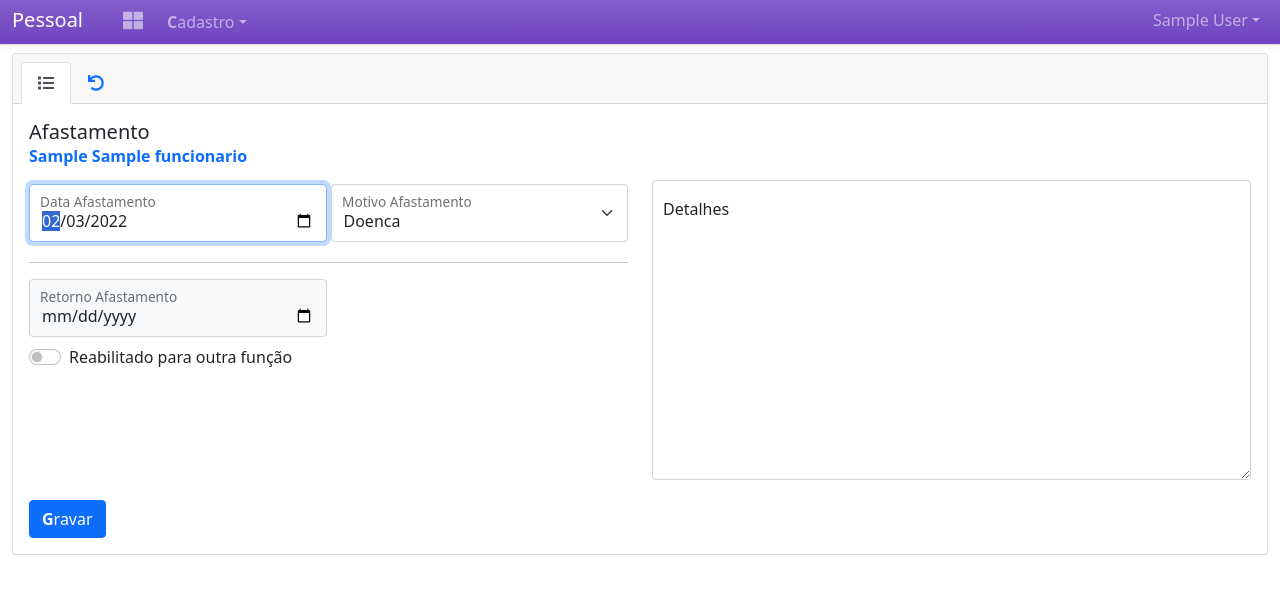
After one commit to castelhano/dot, a Django app: page /pessoal_afastamento_add/1 in a window 1280 px wide. The commit adds this page. Shown: the top 594 px of the page. Run offline with Django 3.2, Linux system fonts and the light colour scheme; a user stored in the database is signed in; tables that the repository leaves empty hold one stand-in row (values such as "Sample post"); some libraries are stand-ins or nearby versions.

Commit message:
Iniciado criacao de telas para afastamento

```diff
--- a/dot/app/pessoal/forms.py
+++ b/dot/app/pessoal/forms.py
@@ -1,5 +1,5 @@
 from django import forms
-from .models import Setor, Cargo, Funcionario, FuncaoFixa
+from .models import Setor, Cargo, Funcionario, FuncaoFixa, Afastamento
 from core.models import Empresa
 from django.contrib.auth.models import User
 from datetime import date
@@ -24,6 +24,16 @@ class FuncaoFixaForm(forms.ModelForm):
         model = FuncaoFixa
         fields = ['nome','cargos']
     nome = forms.ChoiceField(error_messages={'unique': 'Função Fixa para está função já tem associações'},choices=FuncaoFixa.FFIXA_CHOICES, widget=forms.Select(attrs={'class':'form-select bg-light fw-bold','autofocus':'autofocus'}))
+
+class AfastamentoForm(forms.ModelForm):
+    class Meta:
+        model = Afastamento
+        fields = ['funcionario','motivo','data_afastamento', 'data_retorno','reabilitado','detalhe']
+    motivo = forms.ChoiceField(required=False, choices=Afastamento.MOTIVO_AFASTAMENTO, widget=forms.Select(attrs={'class':'form-select'}))
+    data_afastamento = forms.DateField(required=False, initial=date.today(), widget=forms.TextInput(attrs={'class':'form-control','type':'date', 'autofocus':'autofocus'}))
+    data_retorno = forms.DateField(required=False, widget=forms.TextInput(attrs={'class':'form-control bg-light','type':'date', 'tabindex':'-1'}))
+    reabilitado = forms.BooleanField(required=False, initial=False, widget=forms.CheckboxInput(attrs={'class': 'form-check-input','role':'switch', 'tabindex':'-1'}))
+    detalhe = forms.CharField(required=False, widget=forms.Textarea(attrs={'class': 'form-control','placeholder':'Detalhes', 'style':'min-height:300px'}))
 
 
 class FuncionarioForm(forms.ModelForm):
--- a/dot/app/pessoal/urls.py
+++ b/dot/app/pessoal/urls.py
@@ -17,8 +17,13 @@ urlpatterns = [
     path('pessoal_funcionario_id/<int:id>',views.funcionario_id,name='pessoal_funcionario_id'),
     path('pessoal_funcionario_update/<int:id>',views.funcionario_update,name='pessoal_funcionario_update'),
     path('pessoal_funcionario_delete/<int:id>/delete',views.funcionario_delete,name='pessoal_funcionario_delete'),
-    path('pessoal_afastar_funcionario',views.afastar_funcionario,name='pessoal_afastar_funcionario'),
-    path('pessoal_desligar_funcionario',views.desligar_funcionario,name='pessoal_desligar_funcionario'),
+    path('pessoal_funcionario_afastar',views.funcionario_afastar,name='pessoal_funcionario_afastar'),
+    path('pessoal_funcionario_desligar',views.funcionario_desligar,name='pessoal_funcionario_desligar'),
+    path('pessoal_afastamentos/<int:id>',views.afastamentos,name='pessoal_afastamentos'),
+    path('pessoal_afastamento_add/<int:id>',views.afastamento_add,name='pessoal_afastamento_add'),
+    path('pessoal_afastamento_id/<int:id>',views.afastamento_id,name='pessoal_afastamento_id'),
+    path('pessoal_afastamento_update/<int:id>',views.afastamento_update,name='pessoal_afastamento_update'),
+    path('pessoal_afastamento_delete/<int:id>/delete',views.afastamento_delete,name='pessoal_afastamento_delete'),
     path('pessoal_funcoes_fixas',views.funcoes_fixas,name='pessoal_funcoes_fixas'),
     path('pessoal_funcao_fixa_add',views.funcao_fixa_add,name='pessoal_funcao_fixa_add'),
     path('pessoal_funcao_fixa_id/<int:id>',views.funcao_fixa_id,name='pessoal_funcao_fixa_id'),
--- a/dot/app/pessoal/views.py
+++ b/dot/app/pessoal/views.py
@@ -1,8 +1,8 @@
 from django.shortcuts import render, redirect
 from django.http import HttpResponse
 from json import dumps
-from .models import Setor, Cargo, Funcionario, FuncaoFixa
-from .forms import SetorForm, CargoForm, FuncionarioForm, FuncaoFixaForm
+from .models import Setor, Cargo, Funcionario, FuncaoFixa, Afastamento
+from .forms import SetorForm, CargoForm, FuncionarioForm, FuncaoFixaForm, AfastamentoForm
 from django.contrib.auth.decorators import login_required, permission_required
 from django.contrib import messages
 from core.models import Log
@@ -78,6 +78,12 @@ def funcionarios(request):
             messages.warning(request,'Nenhum registro com os filtros informados')
             return render(request,'pessoal/funcionarios.html')
     return render(request,'pessoal/funcionarios.html',{'funcionarios':funcionarios})
+
+@login_required
+@permission_required('pessoal.view_afastamento')
+def afastamentos(request, id):
+    funcionario = Funcionario.objects.get(id=id)
+    return render(request,'pessoal/afastamentos.html', {'funcionario' : funcionario})
 
 @login_required
 @permission_required('pessoal.view_funcaofixa')
@@ -162,6 +168,37 @@ def funcionario_add(request):
     return render(request,'pessoal/funcionario_add.html',{'form':form})
 
 @login_required
+@permission_required('pessoal.add_afastamento')
+def afastamento_add(request, id):
+    if request.method == 'POST':
+        form = AfastamentoForm(request.POST)
+        if form.is_valid():
+            try:
+                form_clean = form.cleaned_data
+                registro = form.save(commit=False)
+                resp = registro.funcionario.afastar()
+                if resp[0]:
+                    registro.save()
+                    l = Log()
+                    l.modelo = "pessoal.afastamento"
+                    l.objeto_id = registro.id
+                    l.objeto_str = registro.funcionario.matricula + ' - ' + registro.funcionario.nome[0:48]
+                    l.usuario = request.user
+                    l.mensagem = resp[1]
+                    l.save()
+                    messages.success(request,resp[2])
+                else:
+                    messages.warning(request,resp[2])
+                return redirect('pessoal_afastamentos', registro.funcionario.id)
+            except:
+                messages.error(request,'Erro ao inserir afastamento [INVALID FORM]')
+                return redirect('pessoal_afastamento_add', registro.funcionario.id)
+    else:
+        form = AfastamentoForm()
+        funcionario = Funcionario.objects.get(id=id)
+    return render(request,'pessoal/afastamento_add.html',{'form':form,'funcionario':funcionario})
+
+@login_required
 @permission_required('pessoal.add_funcaofixa')
 def funcao_fixa_add(request):
     if request.method == 'POST':
@@ -207,6 +244,13 @@ def funcionario_id(request,id):
     funcionario = Funcionario.objects.get(pk=id)
     form = FuncionarioForm(instance=funcionario)
     return render(request,'pessoal/funcionario_id.html',{'form':form,'funcionario':funcionario})
+
+@login_required
+@permission_required('pessoal.change_afastamento')
+def afastamento_id(request,id):
+    afastamento = Afastamento.objects.get(pk=id)
+    form = AfastamentoForm(instance=afastamento)
+    return render(request,'pessoal/afastamento_id.html',{'form':form,'afastamento':afastamento})
 
 @login_required
 @permission_required('pessoal.change_funcaofixa')
@@ -272,6 +316,30 @@ def funcionario_update(request,id):
         return redirect('pessoal_funcionario_id', id)
     else:
         return render(request,'pessoal/funcionario_id.html',{'form':form,'funcionario':funcionario})
+
+@login_required
+@permission_required('pessoal.change_afastamento')
+def afastamento_update(request,id):
+    afastamento = Afastamento.objects.get(pk=id)
+    form = AfastamentoForm(request.POST, instance=afastamento)
+    if form.is_valid():
+        registro = form.save(commit=False)
+        resp = registro.funcionario.afastar()
+        if resp[0]:
+            registro.save()
+            l = Log()
+            l.modelo = "pessoal.afastamento"
+            l.objeto_id = registro.id
+            l.objeto_str = registro.funcionario.matricula + ' - ' + registro.funcionario.nome[0:48]
+            l.usuario = request.user
+            l.mensagem = resp[1]
+            l.save()
+            messages.success(request,resp[2])
+        else:
+            messages.warning(request,resp[2])
+        return redirect('pessoal_afastamento_id', id)
+    else:
+        return render(request,'pessoal/afastamento_id.html',{'form':form,'afastamento':afastamento})
 
 @login_required
 @permission_required('pessoal.change_funcaofixa')
@@ -351,6 +419,26 @@ def funcionario_delete(request,id):
         return redirect('pessoal_funcionario_id', id)
 
 @login_required
+@permission_required('pessoal.delete_afastamento')
+def afastamento_delete(request,id):
+    try:
+        registro = Afastamento.objects.get(pk=id)
+        registro.delete()
+        l = Log()
+        l.modelo = "pessoal.afastamento"
+        l.objeto_id = registro.id
+        l.objeto_str = registro.funcionario.matricula + ' - ' + registro.funcionario.nome[0:48]
+        l.usuario = request.user
+        l.mensagem = "DELETE"
+        l.save()
+        messages.warning(request,'Afastamento excluido. Essa operação não pode ser desfeita')
+        return redirect('pessoal_afastamentos', registro.funcionario.id)
+    except:
+        messages.error(request,'ERRO ao apagar afastamento')
+        return redirect('pessoal_afastamento_id', id)
+
+
+@login_required
 @permission_required('pessoal.delete_funcaofixa')
 def funcao_fixa_delete(request, id):
     try:
@@ -372,7 +460,7 @@ def funcao_fixa_delete(request, id):
 # OUTROS METODOS
 @login_required
 @permission_required('pessoal.desligar_funcionario')
-def desligar_funcionario(request):
+def funcionario_desligar(request):
     if request.method == 'POST':
         # try:
             funcionario = Funcionario.objects.get(pk=request.POST['funcionario_desligar_id'])
@@ -399,11 +487,11 @@ def desligar_funcionario(request):
 
 @login_required
 @permission_required('pessoal.afastar_funcionario')
-def afastar_funcionario(request):
+def funcionario_afastar(request):
     if request.method == 'POST':
         try:
             funcionario = Funcionario.objects.get(pk=request.POST['funcionario_afastar_id'])
-            data =  funcionario.afastamento()
+            data =  funcionario.afastar()
             if data[0]:
                 l = Log()
                 l.modelo = "pessoal.funcionario"
--- a/dot/static/js/_basicListener.js
+++ b/dot/static/js/_basicListener.js
@@ -1,11 +1,11 @@
 /* BASIC LISTENER
 ** RAFAEL GUSTAVO
-** VERSÃO 2.0
+** VERSÃO 2.1
 ** LISTENER DIVIDIDO EM 03 ETAPAS, PASSANDO PARA A PROXIMA ETAPA APENAS SOMENTE SE ATALHO CORRESPONDENTE NAO LOCALIZADO
 ** 1) BUSCA ATALHOS BASICOS PARA NOVO ADD, SAVE, CLEAR, BACK, SEARCH, DOWNLOAD
 ** 2) VERIFICA POR EVENTO DE TECLA ENTER EM CAMPO DE FORMULARIO PARA SIMULAR TABULACAO AO PRECIONAR ENTER
 **    * NESTE CASO DEVE SER PREVIAMENTE INSTANCIADO NA PAGINA DE ORIGEM A VARIAVEL TAB_ON_ENTER E SETADO PARA true
-**    * LOGICA CONSISTE CAMPOS BLOQUEADOS OU OCULTOS, BUSCANDO PROXIMO ELEMENTO DISPONIVEL
+**    * LOGICA CONSISTE CAMPOS BLOQUEADOS, OCULTOS OU COM tabIndex MENORES QUE ZERO, BUSCANDO PROXIMO ELEMENTO DISPONIVEL
 ** 3) BUSCA ATALHO NO DICIONARIO SHORTCUT_MAP QUE DEVE SER INSTANCIADO NA PAGINA DE ORIGEM
 **    * KEY DO DICT DEVE SER FORMADA PELA TECLA A SER ANALISADA, SEGUIDO DE T (true) OU F (false) PARA OS COMBOS DE TECLA ALT, CTRL E SHIFT (NESTA ORDEM), EX:
 **    * eTFF TRIGGER PARA TECLA E JUNTAMENTE COM O ALT (USE A KEY SEMPRE EM CAIXA BAIXA)
@@ -32,13 +32,13 @@ document.addEventListener('keydown', (e) => {
 		try{
 			var form = e.target.form;
     	var index = Array.prototype.indexOf.call(form, e.target);
-			if(form.elements[index + 1].disabled === false && form.elements[index + 1].offsetParent != null){form.elements[index + 1].focus();}
+			if(form.elements[index + 1].disabled == false && form.elements[index + 1].offsetParent != null && form.elements[index + 1].tabIndex >= 0){form.elements[index + 1].focus();}
 			else{
 					let el = e.target.form.elements;
 					let i = index + 1;
 					let escape = false;
 					while(i <= el.length && !escape){
-						if(form.elements[i].disabled == false && form.elements[i].offsetParent !== null){form.elements[i].focus();escape = true;}
+						if(form.elements[i].disabled == false && form.elements[i].offsetParent != null && form.elements[i].tabIndex >= 0){form.elements[i].focus();escape = true;}
 						else{i++;}
 					}
 			}
--- a/dot/templates/core/_form_usuario.html
+++ b/dot/templates/core/_form_usuario.html
@@ -172,7 +172,7 @@
   }
   {% endif %}
 
-  {% if not user.is_superuser  %}
+  {% if not usuario.is_superuser %}
 
   function carregaGruposDisponiveis() {
     var xhttp = new XMLHttpRequest();
@@ -226,7 +226,7 @@
   carregaPermsDisponiveis();
   {% endif %}
 
-  {% if 'usuario_id' in request.get_full_path and not user.is_superuser %}
+  {% if 'usuario_id' in request.get_full_path and not usuario.is_superuser %}
   function carregaGruposSelecionados() {
     var xhttp = new XMLHttpRequest();
     xhttp.onreadystatechange = function() {
--- /dev/null
+++ b/dot/templates/pessoal/afastamento_add.html
@@ -0,0 +1,79 @@
+{% extends "layout/dot.html" %}
+{% load static %}
+{% block title %}Afastamento{% endblock %}
+{% block model  %}Pessoal{% endblock %}
+{% block navbar_classlist %}navbar-dark bg-purple bg-gradient{% endblock %}
+{% block model_menu %}
+{% include "_component/menu/pessoal.html" %}
+{% endblock%}
+
+{% block content_fluid %}
+<a class="d-none" id="clear" href="{% url 'pessoal_afastamento_add' funcionario.id %}"></a>
+<div class="card mt-2">
+  <div class="card-header">
+    <ul class="nav nav-tabs card-header-tabs">
+      <li class="nav-item"><a class="nav-link active disabled" data-bs-toggle="tab" data-bs-target="#base" href="#"><i class="fas fa-list"></i></a></li>
+      <li class="nav-item"><a class="nav-link" id="back" title="ALT + V" href="{% url 'pessoal_afastamentos' funcionario.id %}"><i class="fas fa-undo"></i></a></li>
+    </ul>
+  </div>
+  <form id="app_form" action="{% url 'pessoal_afastamento_add' funcionario.id %}" method="POST" autocomplete="off">
+    {% csrf_token %}
+    <div class="card-body tab-content">
+      <h5 class="card-title mb-0">Afastamento</h5>
+      <p class="text-primary fw-bold">{{funcionario.matricula}} {{funcionario.nome}}</p>
+      <div class="tab-pane fade show active" id="base" role="tabpanel">
+        <div class="row">
+          <div class="col-lg">
+            <div class="row g-1">
+            	<div class="form-floating mb-lg-1 col-lg-6">
+            		{{ form.data_afastamento }}
+            		<label for="id_data_afastamento">Data Afastamento</label>
+            	</div>
+            	<div class="form-floating mb-1 col-lg-6">
+            		{{ form.motivo }}
+            		<label for="id_motivo">Motivo Afastamento</label>
+            	</div>
+            </div>
+            <hr />
+            <div class="row g-1">
+            	<div class="form-floating mb-1 col-lg-6">
+            		{{ form.data_retorno }}
+            		<label for="id_data_retorno">Retorno Afastamento</label>
+            	</div>
+            </div>
+            <div class="form-check form-switch mt-1">
+            	{{form.reabilitado}}
+            	<label class="form-check-label" for="id_reabilitado">Reabilitado para outra função</label>
+            </div>
+          </div>
+          <div class="col-lg">
+            <div class="row g-1">
+            	<div class="form-floating mb-1 col-lg-12 mt-3 mt-lg-0">
+            		{{ form.detalhe }}
+            		<label for="id_detalhe">Detalhes</label>
+            	</div>
+            </div>
+          </div>
+        </div>
+
+      </div>
+      <!-- CONTROLES DO FORM -->
+      <div class="row mt-3">
+        <div class="col">
+          <button type="submit" id="submit" class="btn btn-primary" title="ALT + G"><b>G</b>ravar</button>
+        </div>
+      </div>
+    </div>
+    <input type="hidden" name="funcionario" id="id_funcionario" value="{{funcionario.id}}">
+  </form>
+</div>
+
+{% endblock%}
+
+{% block add_script_src %}{% endblock %}
+
+<script>
+  {% block add_script %}
+  var TAB_ON_ENTER = true;
+  {% endblock %}
+</script>
```
Also changed, not shown: dot/app/core/views.py (+11 -5 lines), dot/app/pessoal/models.py (+12 -5 lines), dot/templates/pessoal/_form_funcionario.html (+5 -3 lines), dot/templates/pessoal/afastamentos.html (added, +77 -0 lines), dot/templates/pessoal/funcionario_id.html (+10 -1 lines), dot/app/core/migrations/0001_initial.py, dot/app/pessoal/migrations/0001_initial.py.
